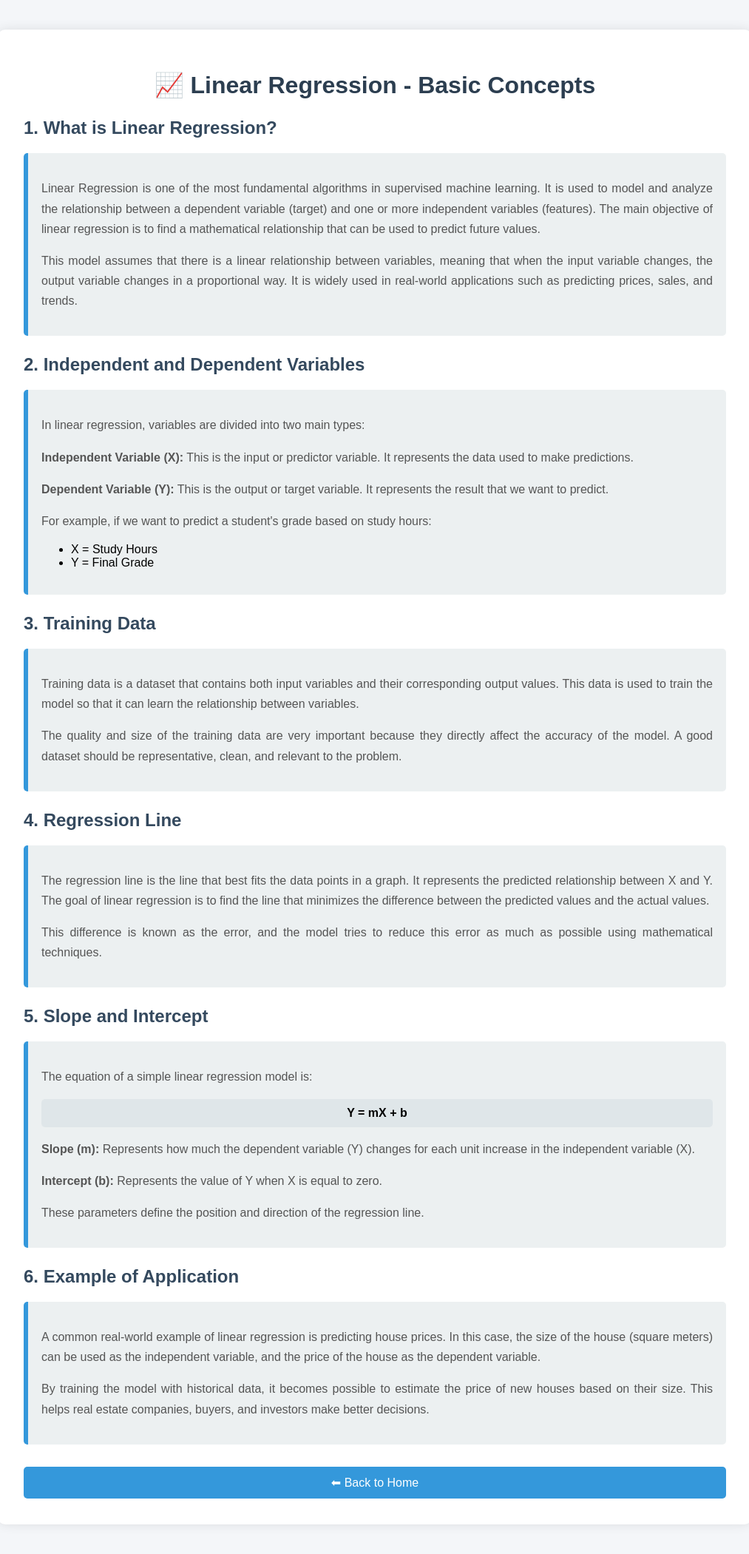
After one commit to jdvargassanchez/machine-learning, a Flask app: page /linear-regression-concepts in a window 1280 px wide. The commit adds this page. Shown: the whole page at 74% size, without its empty margins (133-1146 px from the left). Run offline with Flask 3, Linux system fonts and the light colour scheme.

Commit message:
Add regression concepts and Boton improve of Home Page Menu

```diff
--- a/app.py
+++ b/app.py
@@ -7,14 +7,17 @@ app = Flask(__name__)
 def home():
     return render_template('index.html')
 
-@app.route('/linear-regression', methods=["GET", "POST"])
-def calculateGrade():
-    calculateResult = None
-    if request.method == "POST":
-        hours = float(request.form["hours"])
-        calculateResult = LinearRegression.calculateGrade(hours)
-    return render_template("linearRegressionGrades.html", result = calculateResult)
-
 @app.route('/use-case1')
 def use_case1():
     return render_template('use_cases1.html')
+
+
+
+
+@app.route('/linear-regression-concepts')
+def linear_concepts():
+    return render_template('linear_concepts.html')
+
+@app.route('/linear-regression-app')
+def linear_app():
+    return render_template('linear_app.html')
--- /dev/null
+++ b/templates/linear_concepts.html
@@ -0,0 +1,182 @@
+<!DOCTYPE html>
+<html>
+<head>
+    <title>Linear Regression - Basic Concepts</title>
+
+    <style>
+        body {
+            font-family: Arial;
+            margin: 40px;
+            background: #f4f6f9;
+        }
+
+        .container {
+            max-width: 950px;
+            margin: auto;
+            background: white;
+            padding: 35px;
+            border-radius: 10px;
+            box-shadow: 0px 0px 15px rgba(0,0,0,0.1);
+        }
+
+        h1 {
+            text-align: center;
+            color: #2c3e50;
+        }
+
+        h2 {
+            color: #34495e;
+            margin-top: 25px;
+        }
+
+        p {
+            line-height: 1.7;
+            color: #555;
+            text-align: justify;
+        }
+
+        .box {
+            background: #ecf0f1;
+            padding: 18px;
+            border-left: 6px solid #3498db;
+            margin-top: 10px;
+            border-radius: 5px;
+        }
+
+        .formula {
+            background: #dfe6e9;
+            padding: 10px;
+            margin-top: 10px;
+            border-radius: 5px;
+            text-align: center;
+            font-weight: bold;
+        }
+
+        a {
+            display: block;
+            text-align: center;
+            margin-top: 30px;
+            text-decoration: none;
+            background: #3498db;
+            color: white;
+            padding: 12px;
+            border-radius: 5px;
+        }
+
+        a:hover {
+            background: #2980b9;
+        }
+    </style>
+</head>
+
+<body>
+
+<div class="container">
+
+<h1>📈 Linear Regression - Basic Concepts</h1>
+
+<h2>1. What is Linear Regression?</h2>
+<div class="box">
+<p>
+Linear Regression is one of the most fundamental algorithms in supervised machine learning.
+It is used to model and analyze the relationship between a dependent variable (target) and one or more independent variables (features).
+The main objective of linear regression is to find a mathematical relationship that can be used to predict future values.
+</p>
+
+<p>
+This model assumes that there is a linear relationship between variables, meaning that when the input variable changes,
+the output variable changes in a proportional way. It is widely used in real-world applications such as predicting prices, sales, and trends.
+</p>
+</div>
+
+<h2>2. Independent and Dependent Variables</h2>
+<div class="box">
+<p>
+In linear regression, variables are divided into two main types:
+</p>
+
+<p>
+<strong>Independent Variable (X):</strong> This is the input or predictor variable. It represents the data used to make predictions.
+</p>
+
+<p>
+<strong>Dependent Variable (Y):</strong> This is the output or target variable. It represents the result that we want to predict.
+</p>
+
+<p>
+For example, if we want to predict a student's grade based on study hours:
+</p>
+
+<ul>
+<li>X = Study Hours</li>
+<li>Y = Final Grade</li>
+</ul>
+</div>
+
+<h2>3. Training Data</h2>
+<div class="box">
+<p>
+Training data is a dataset that contains both input variables and their corresponding output values.
+This data is used to train the model so that it can learn the relationship between variables.
+</p>
+
+<p>
+The quality and size of the training data are very important because they directly affect the accuracy of the model.
+A good dataset should be representative, clean, and relevant to the problem.
+</p>
+</div>
+
+<h2>4. Regression Line</h2>
+<div class="box">
+<p>
+The regression line is the line that best fits the data points in a graph. It represents the predicted relationship between X and Y.
+The goal of linear regression is to find the line that minimizes the difference between the predicted values and the actual values.
+</p>
+
+<p>
+This difference is known as the error, and the model tries to reduce this error as much as possible using mathematical techniques.
+</p>
+</div>
+
+<h2>5. Slope and Intercept</h2>
+<div class="box">
+<p>
+The equation of a simple linear regression model is:
+</p>
+
+<div class="formula">
+Y = mX + b
+</div>
+
+<p>
+<strong>Slope (m):</strong> Represents how much the dependent variable (Y) changes for each unit increase in the independent variable (X).
+</p>
+
+<p>
+<strong>Intercept (b):</strong> Represents the value of Y when X is equal to zero.
+</p>
+
+<p>
+These parameters define the position and direction of the regression line.
+</p>
+</div>
+
+<h2>6. Example of Application</h2>
+<div class="box">
+<p>
+A common real-world example of linear regression is predicting house prices. In this case, the size of the house
+(square meters) can be used as the independent variable, and the price of the house as the dependent variable.
+</p>
+
+<p>
+By training the model with historical data, it becomes possible to estimate the price of new houses based on their size.
+This helps real estate companies, buyers, and investors make better decisions.
+</p>
+</div>
+
+<a href="/">⬅ Back to Home</a>
+
+</div>
+
+</body>
+</html>
```
Also changed, not shown: templates/index.html (+50 -70 lines).
